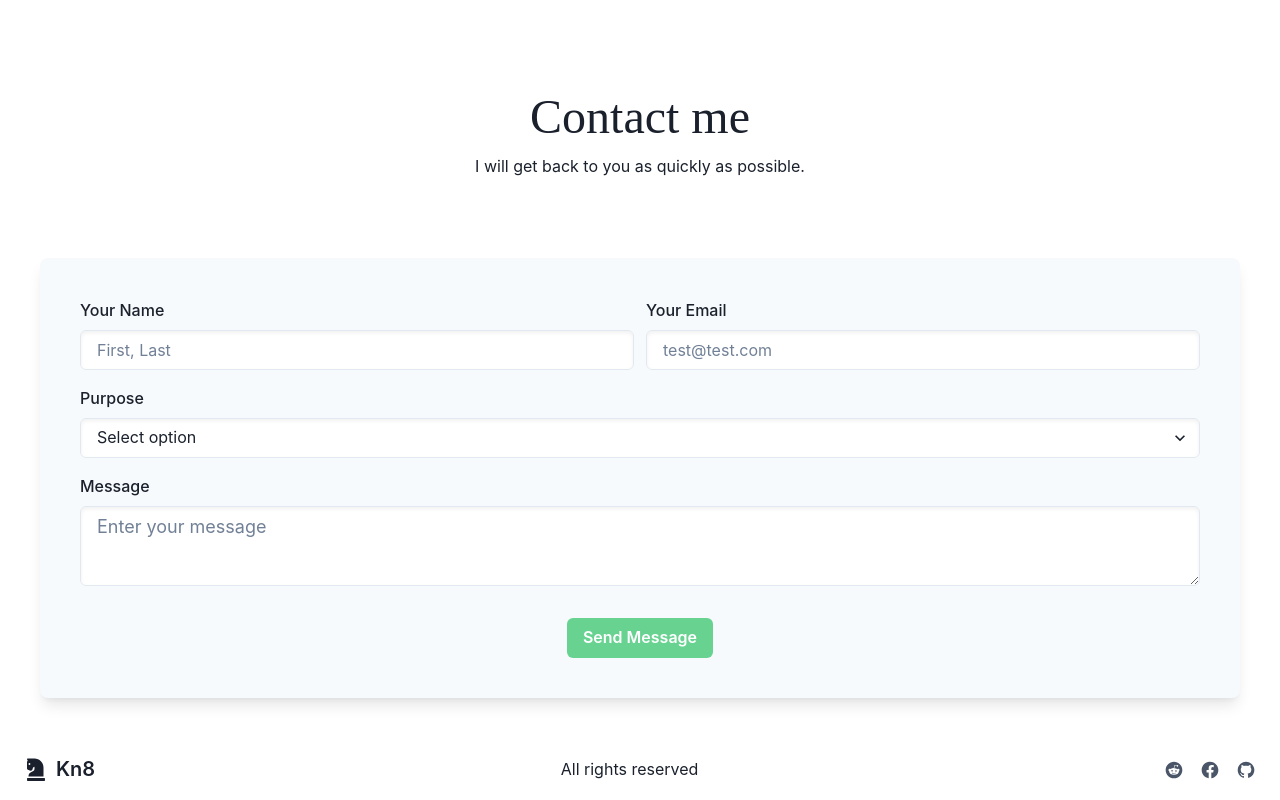
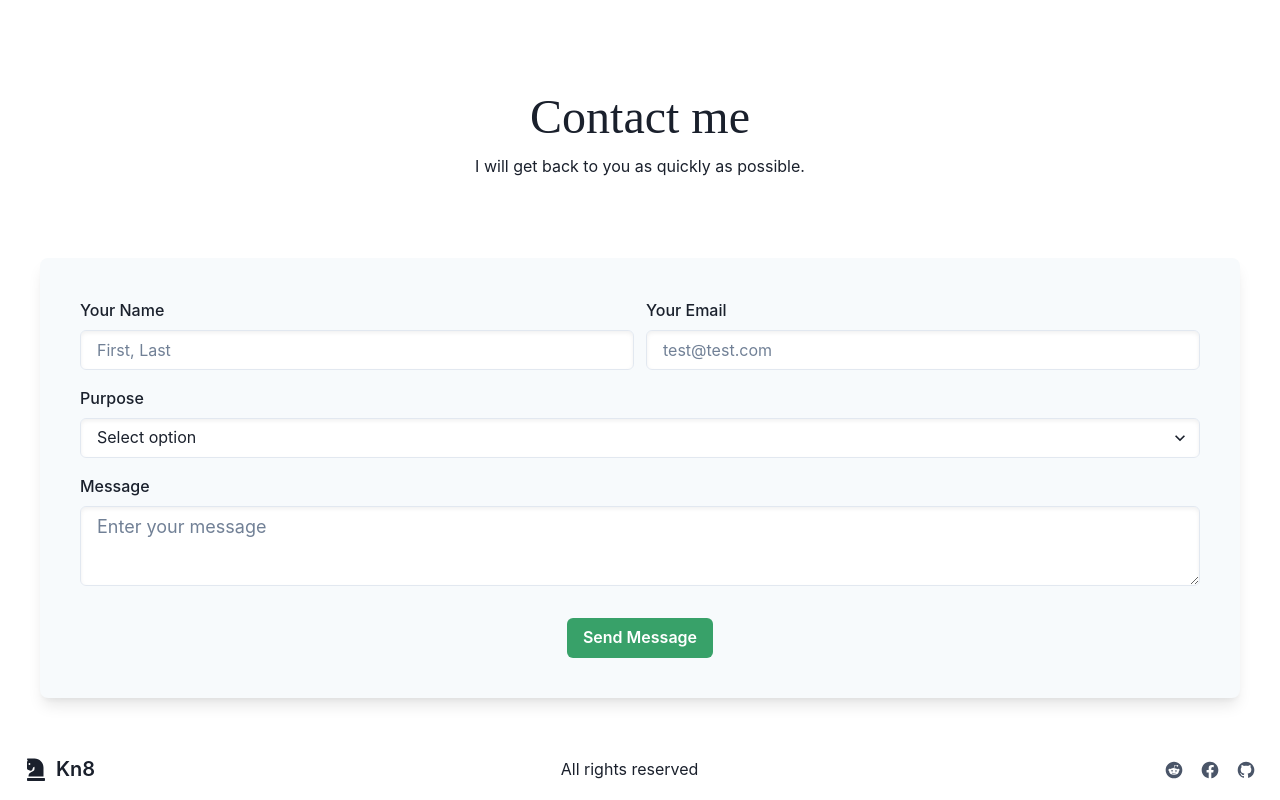
Before and after one commit to kn8a/portfolio, a React (Create React App) app: page / in a window 1280 px wide. Shown: the part 2916-3716 px from the top of the page. Built offline with nearby package versions, Linux system fonts and the light colour scheme; a web font is replaced by a local one.

Commit message:
contact form working

```diff
--- a/package.json
+++ b/package.json
@@ -4,12 +4,14 @@
   "private": true,
   "dependencies": {
     "@chakra-ui/react": "^2.3.4",
+    "@emailjs/browser": "^3.7.0",
     "@emotion/react": "^11.10.4",
     "@emotion/styled": "^11.10.4",
     "@fontsource/la-belle-aurore": "^4.5.10",
     "@testing-library/jest-dom": "^5.16.5",
     "@testing-library/react": "^13.4.0",
     "@testing-library/user-event": "^14.4.3",
+    "email-js": "^2.0.2",
     "framer-motion": "^6.5.1",
     "react": "^18.2.0",
     "react-anchor-link-smooth-scroll": "^1.0.12",
--- a/public/index.html
+++ b/public/index.html
@@ -7,7 +7,7 @@
     <meta name="theme-color" content="#000000" />
     <meta
       name="description"
-      content="Web site created using create-react-app"
+      content="Kn8 portfolio website"
     />
     <link rel="apple-touch-icon" href="%PUBLIC_URL%/logo192.png" />
     <!--
@@ -24,7 +24,7 @@
       work correctly both with client-side routing and a non-root public URL.
       Learn how to configure a non-root public URL by running `npm run build`.
     -->
-    <title>React App</title>
+    <title>Kn8 Portfolio</title>
   </head>
   <body>
     <noscript>You need to enable JavaScript to run this app.</noscript>
--- a/src/Components/Contact.js
+++ b/src/Components/Contact.js
@@ -20,6 +20,8 @@ import {
 import { GoLocation } from 'react-icons/go';
 import { BsPhone } from 'react-icons/bs';
 import { HiOutlineMail } from 'react-icons/hi';
+import emailjs from '@emailjs/browser';
+import { useState } from 'react';
 
 const contactOptions = [
   //   {
@@ -35,6 +37,31 @@ const contactOptions = [
 ];
 
 const Contact = () => {
+    // const [formFields, setFormFields] = useState({
+    //     name: "",
+    //     email: "",
+    //     purpose: "",
+    //     message: "",
+    //   })
+
+    // const onFormChange = (e) => {
+    //     const value = e.target.value
+    //     setFormFields({
+    //   ...formFields,
+    //   [e.target.name]: value,
+    // })
+    // }
+
+    const sendEmail = (e) => {
+        e.preventDefault()
+        emailjs.sendForm(process.env.REACT_APP_EMAIL_SERVICE, process.env.REACT_APP_EMAIL_TEMPLATE, e.target, process.env.REACT_APP_USER_ID)
+        .then((result) => {
+                console.log(result.text);
+            }, (error) => {
+                console.log(error.text);
+            });
+        e.target.reset()
+    }
   return (
     <Container
       id={'contact'}
@@ -97,27 +124,38 @@ const Contact = () => {
           rounded="lg"
           boxShadow="lg"
           p={{ base: 5, sm: 10 }}
+          onSubmit={sendEmail}
         >
+
           <VStack spacing={4} w="100%">
+
+
+
             <Stack
               w="100%"
               spacing={3}
               direction={{ base: 'column', md: 'row' }}
+
             >
               <FormControl id="name">
                 <FormLabel>Your Name</FormLabel>
                 <Input
+
+                name='name'
                   type="text"
                   placeholder="First, Last"
                   rounded="md"
                   bg={'white'}
                   _dark={{ bg: 'gray.800' }}
                   shadow={'inner'}
+                  required
                 />
               </FormControl>
               <FormControl id="email">
                 <FormLabel>Your Email</FormLabel>
                 <Input
+
+                name='email'
                   type="email"
                   placeholder="test@test.com"
                   rounded="md"
@@ -127,13 +165,16 @@ const Contact = () => {
                 />
               </FormControl>
             </Stack>
-            <FormControl id="subject">
+            <FormControl id="purpose">
               <FormLabel>Purpose</FormLabel>
               <Select
+
+              name='purpose'
                 placeholder="Select option"
                 bg={'white'}
                 _dark={{ bg: 'gray.800' }}
                 shadow={'inner'}
+                required
               >
                 <option value="hire">Hire for full/part time</option>
                 <option value="freelance">Freelance work</option>
@@ -145,6 +186,8 @@ const Contact = () => {
             <FormControl id="message">
               <FormLabel>Message</FormLabel>
               <Textarea
+
+              name='message'
                 size="lg"
                 placeholder="Enter your message"
                 rounded="md"
@@ -154,20 +197,20 @@ const Contact = () => {
               />
             </FormControl>
           </VStack>
+
           <VStack w="100%">
             <Button
-              bg="green.300"
-              color="white"
-              _hover={{
-                bg: 'green.500',
-              }}
+              colorScheme={'green'}
               rounded="md"
               w={{ base: '100%', md: 'max-content' }}
+              type={'submit'}
             >
               Send Message
             </Button>
           </VStack>
+
         </VStack>
+
       </Stack>
     </Container>
   );
```
Also changed, not shown: src/App.js (+0 -18 lines), 2 other files (tests, documents, lock files or other folders).
